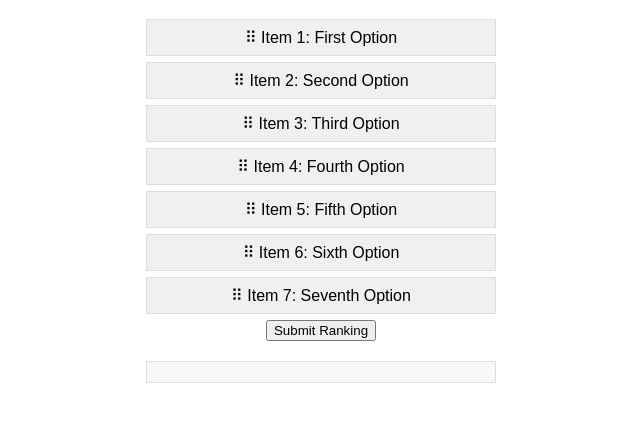
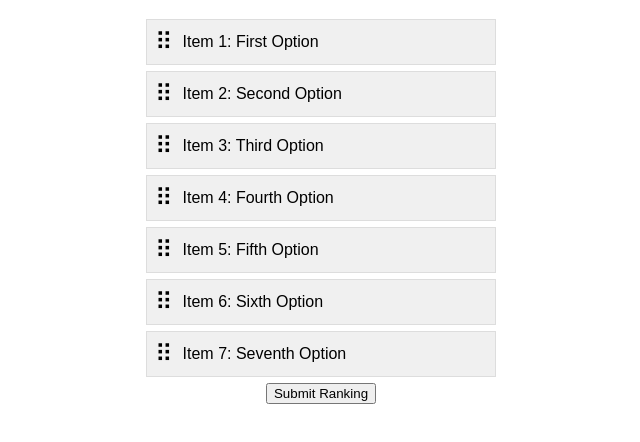
Before and after one commit to povjuc/Ranking, a plain HTML site: page index.html in a window 1280 px wide. Shown: the part 126-568 px from the top of the page, without its empty margins (319-959 px from the left). Drawn offline with Linux system fonts and the light colour scheme.

Commit message:
Update styles.css

```diff
--- a/styles.css
+++ b/styles.css
@@ -21,23 +21,17 @@ body {
     background-color: #f0f0f0;
     border: 1px solid #ddd;
     cursor: move;
-}
-
-.ranking-list li.dragging {
-    opacity: 0.5;
-    background-color: #ccc;
+    display: flex;
+    align-items: center;
 }
 
 .ranking-list li:hover {
     background-color: #e1e1e1;
 }
-#results {
-    margin-top: 20px;
-    padding: 10px;
-    background-color: #f8f8f8;
-    border: 1px solid #ddd;
+
+.handle {
+    margin-right: 10px;
+    display: inline-block;
+    cursor: pointer;
+    font-size: 24px; /* Large enough for easy touch */
 }
-
-#results h2 {
-    color: #333;
-}
```
